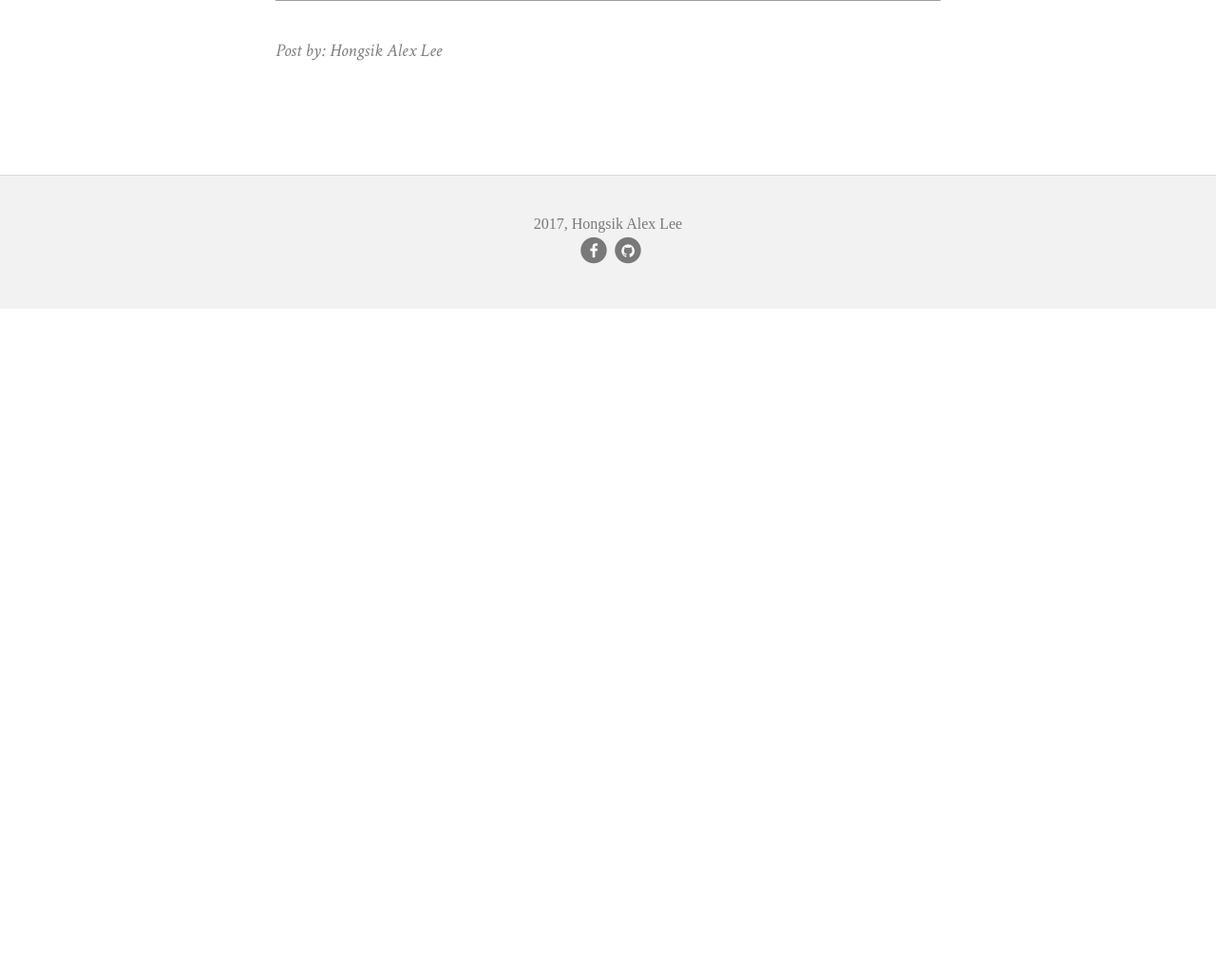
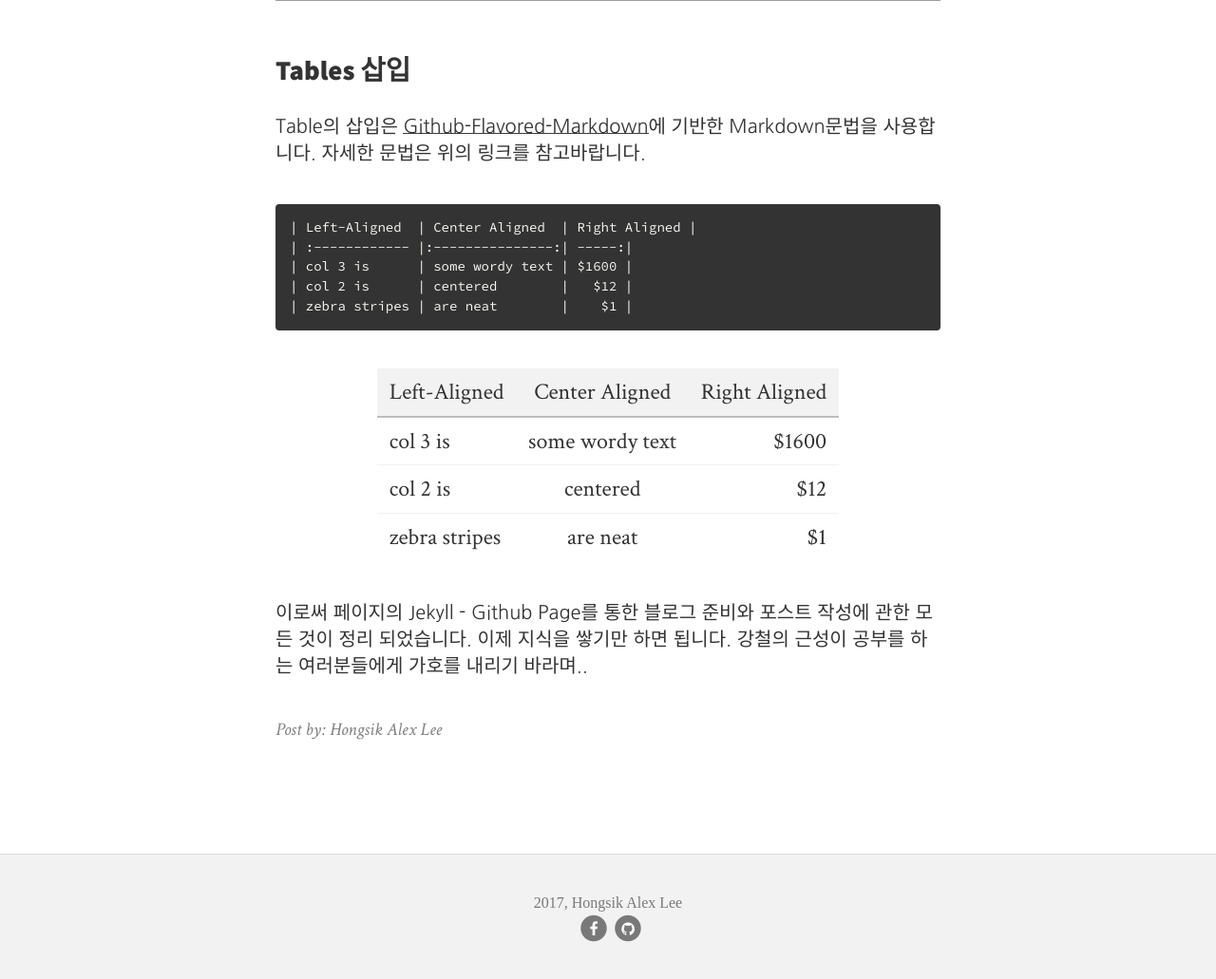
Before and after one commit to Labyrins/labyrins.github.io, a Jekyll site: the page built from _posts/2017-03-16-jekyll로-github-page-만들기.md, in a window 1280 px wide and 1400 px high, scrolled down 2955 px. Shown: the part 360-1391 px from the top of the window at 95% size. Built offline with Jekyll 4.4.1, drawn with Linux system fonts in a browser that asks for light colours; nearby versions of some CDN libraries; some web fonts are replaced; before the commit the page ends 3640 px from its top, so only the background shows below that; some of the changed text lies outside the part shown.

Commit message:
modify md

````diff
--- a/_posts/2017-03-20-jekyll로-github-page-만들기.md
+++ b/_posts/2017-03-16-jekyll로-github-page-만들기.md
@@ -50,3 +50,24 @@ Youtube영상을 삽입하기 위한 [FitVids.js](http://fitvidsjs.com/)가 추
 ![Forest]({{ site.baseurl }}/img/howtoyoutubeimport.png)
 
 <iframe width="560" height="315" src="https://www.youtube.com/embed/i1n_1jrUEjU" frameborder="0" allowfullscreen></iframe>
+
+#### Tables 삽입
+
+Table의 삽입은 [Github-Flavored-Markdown](https://help.github.com/articles/github-flavored-markdown/#tables)에 기반한 Markdown문법을 사용합니다. 자세한 문법은 위의 링크를 참고바랍니다.
+
+```
+| Left-Aligned  | Center Aligned  | Right Aligned |
+| :------------ |:---------------:| -----:|
+| col 3 is      | some wordy text | $1600 |
+| col 2 is      | centered        |   $12 |
+| zebra stripes | are neat        |    $1 |
+```
+
+| Left-Aligned  | Center Aligned  | Right Aligned |
+| :------------ |:---------------:| -----:|
+| col 3 is      | some wordy text | $1600 |
+| col 2 is      | centered        |   $12 |
+| zebra stripes | are neat        |    $1 |
+
+
+이로써 페이지의 Jekyll - Github Page를 통한 블로그 준비와 포스트 작성에 관한 모든 것이 정리 되었습니다. 이제 지식을 쌓기만 하면 됩니다. 강철의 근성이 공부를 하는 여러분들에게 가호를 내리기 바라며..
````
Also changed, not shown: _posts/2015-07-22-theme-introduction.md (deleted, +0 -114 lines).
